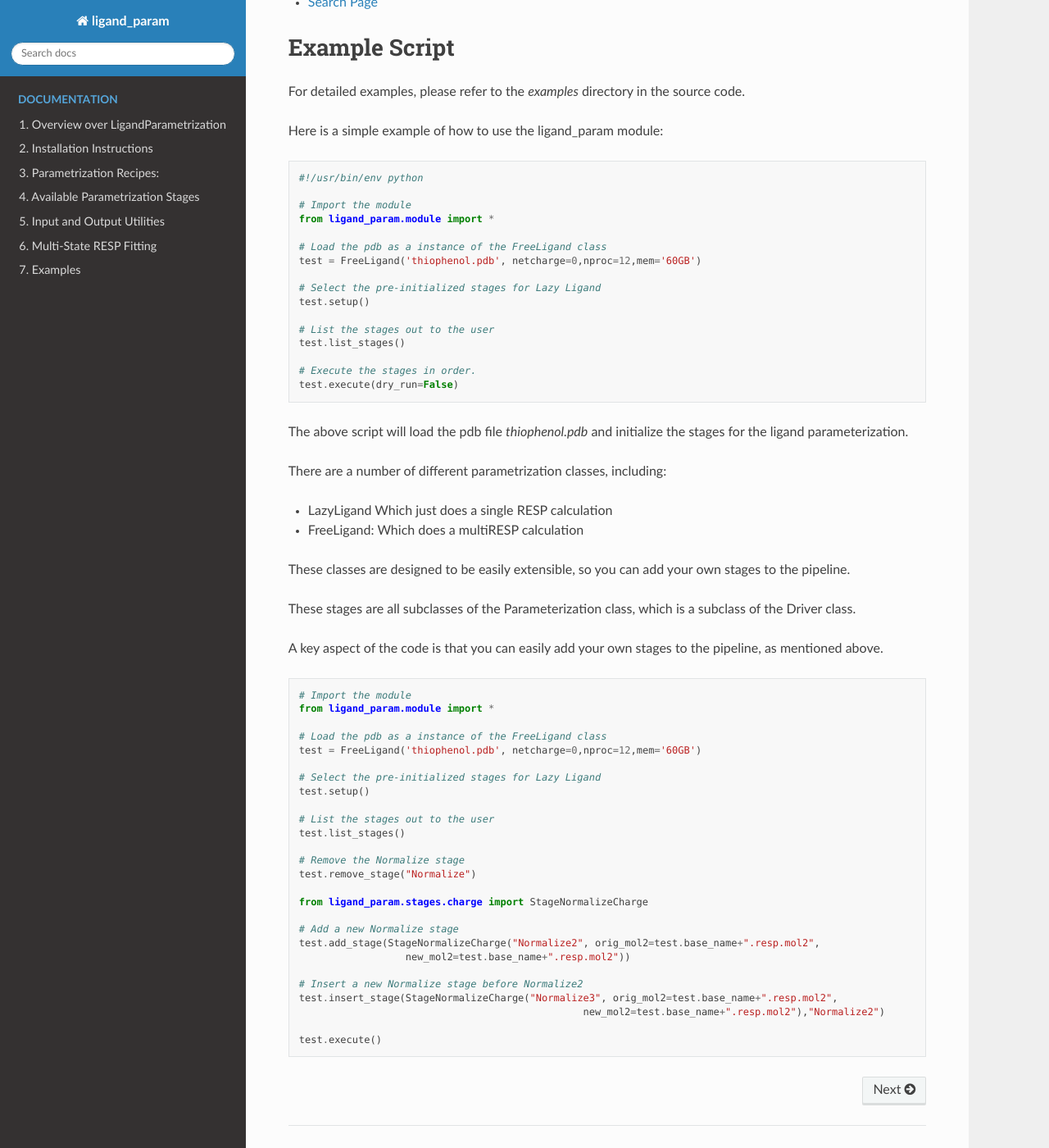
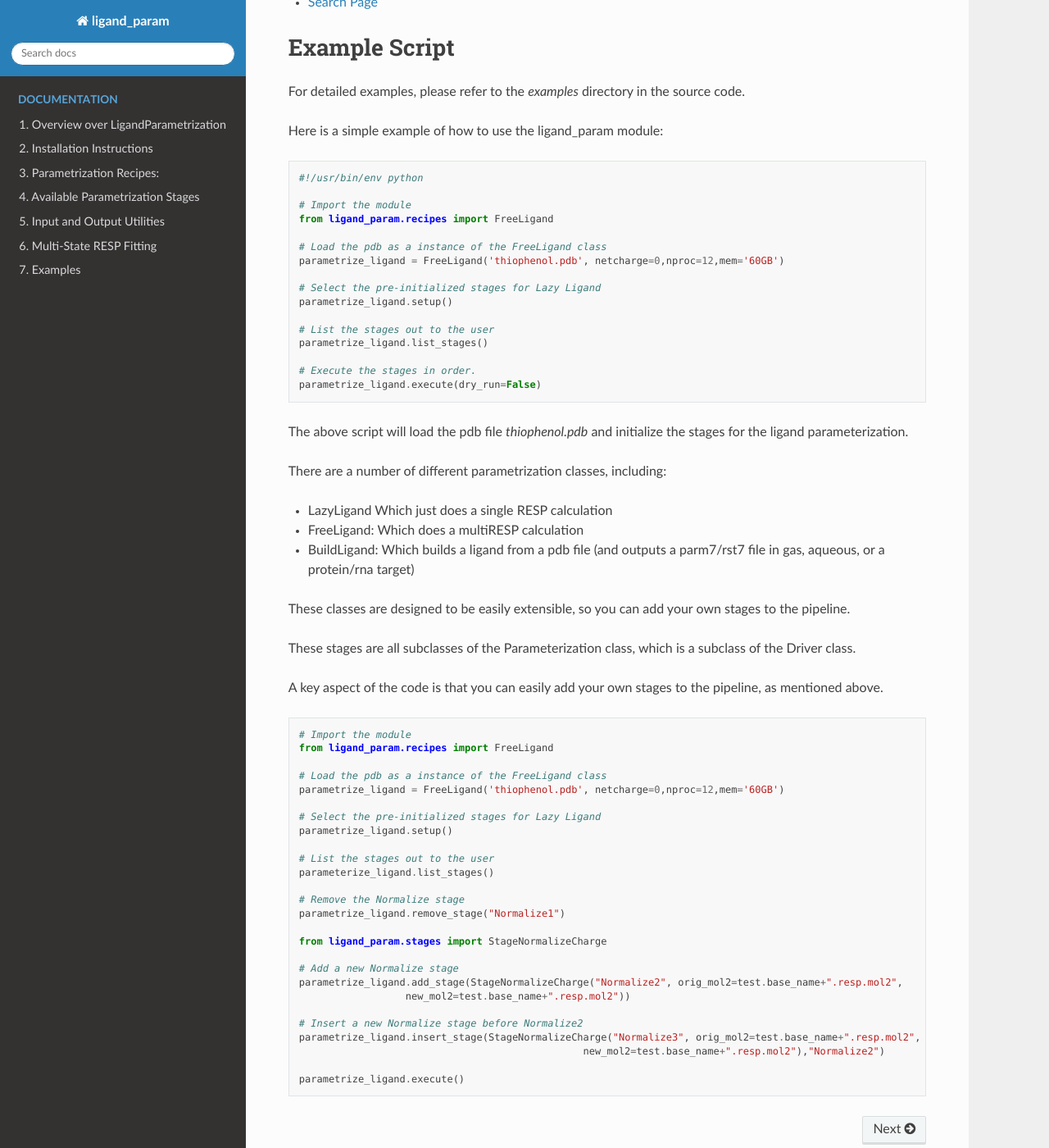
Before and after one commit to piskuliche/ligandparam, a Sphinx documentation site: the page built from ligand-param/docs/source/index.rst, in a window 1280 px wide and 1400 px high, scrolled down 278 px. Shown: the whole window at 82% size. Built offline with Sphinx 7.4.7 and the Read the Docs theme 3.1.0, drawn with Linux system fonts in a browser that asks for light colours; the version number could not be read and is left out.

Commit message:
Update documentation and improve example usage in FreeLigand class

```diff
--- a/ligand-param/docs/source/documentation_pages/examples.rst
+++ b/ligand-param/docs/source/documentation_pages/examples.rst
@@ -14,6 +14,7 @@ Currently, the following examples are available:
    ./examples/01_LazyLigand.rst
    ./examples/02_FreeLigand.rst
    ./examples/03_ModifySteps.rst
+   ./examples/04_FromSmiles.rst
 
 .. toctree::
     :maxdepth: 2
--- a/ligand-param/docs/source/index.rst
+++ b/ligand-param/docs/source/index.rst
@@ -27,19 +27,19 @@ Here is a simple example of how to use the ligand_param module:
    #!/usr/bin/env python
 
    # Import the module
-   from ligand_param.module import *
+   from ligand_param.recipes import FreeLigand
 
    # Load the pdb as a instance of the FreeLigand class
-   test = FreeLigand('thiophenol.pdb', netcharge=0,nproc=12,mem='60GB')
+   parametrize_ligand = FreeLigand('thiophenol.pdb', netcharge=0,nproc=12,mem='60GB')
 
    # Select the pre-initialized stages for Lazy Ligand
-   test.setup()
+   parametrize_ligand.setup()
 
    # List the stages out to the user
-   test.list_stages()
+   parametrize_ligand.list_stages()
 
    # Execute the stages in order.
-   test.execute(dry_run=False)
+   parametrize_ligand.execute(dry_run=False)
 
 The above script will load the pdb file `thiophenol.pdb` and initialize the stages for the ligand parameterization.
 
@@ -47,6 +47,7 @@ There are a number of different parametrization classes, including:
 
 - LazyLigand  Which just does a single RESP calculation
 - FreeLigand: Which does a multiRESP calculation
+- BuildLigand: Which builds a ligand from a pdb file (and outputs a parm7/rst7 file in gas, aqueous, or a protein/rna target)
 
 These classes are designed to be easily extensible, so you can add your own stages to the pipeline.
 
@@ -57,31 +58,31 @@ A key aspect of the code is that you can easily add your own stages to the pipel
 .. code-block:: python
 
    # Import the module
-   from ligand_param.module import *
+   from ligand_param.recipes import FreeLigand
 
    # Load the pdb as a instance of the FreeLigand class
-   test = FreeLigand('thiophenol.pdb', netcharge=0,nproc=12,mem='60GB')
+   parametrize_ligand = FreeLigand('thiophenol.pdb', netcharge=0,nproc=12,mem='60GB')
 
    # Select the pre-initialized stages for Lazy Ligand
-   test.setup()
+   parametrize_ligand.setup()
 
    # List the stages out to the user
-   test.list_stages()
+   parameterize_ligand.list_stages()
 
    # Remove the Normalize stage
-   test.remove_stage("Normalize")
+   parametrize_ligand.remove_stage("Normalize1")
 
-   from ligand_param.stages.charge import StageNormalizeCharge
+   from ligand_param.stages import StageNormalizeCharge
 
    # Add a new Normalize stage
-   test.add_stage(StageNormalizeCharge("Normalize2", orig_mol2=test.base_name+".resp.mol2",
+   parametrize_ligand.add_stage(StageNormalizeCharge("Normalize2", orig_mol2=test.base_name+".resp.mol2",
                      new_mol2=test.base_name+".resp.mol2"))
 
    # Insert a new Normalize stage before Normalize2
-   test.insert_stage(StageNormalizeCharge("Normalize3", orig_mol2=test.base_name+".resp.mol2",
+   parametrize_ligand.insert_stage(StageNormalizeCharge("Normalize3", orig_mol2=test.base_name+".resp.mol2",
                                                    new_mol2=test.base_name+".resp.mol2"),"Normalize2")
 
-   test.execute()
+   parametrize_ligand.execute()
 
 .. Contents
    ========
```
Also changed, not shown: ligand-param/docs/source/documentation_pages/examples/04_FromSmiles.rst (added, +179 -0 lines), 2 other files.
